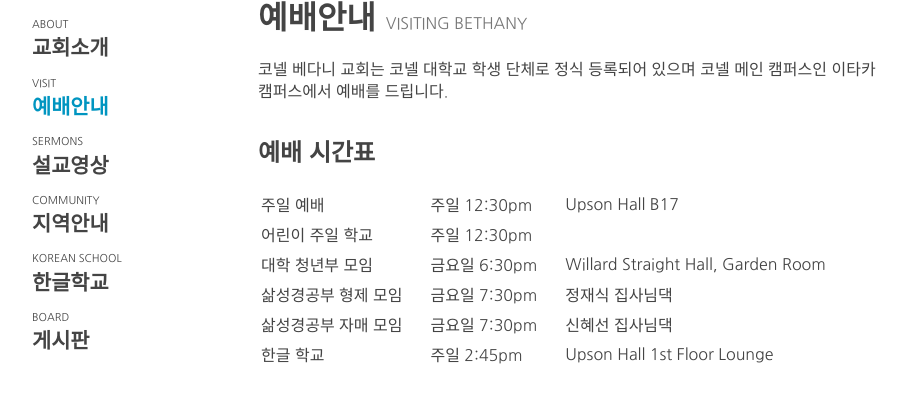
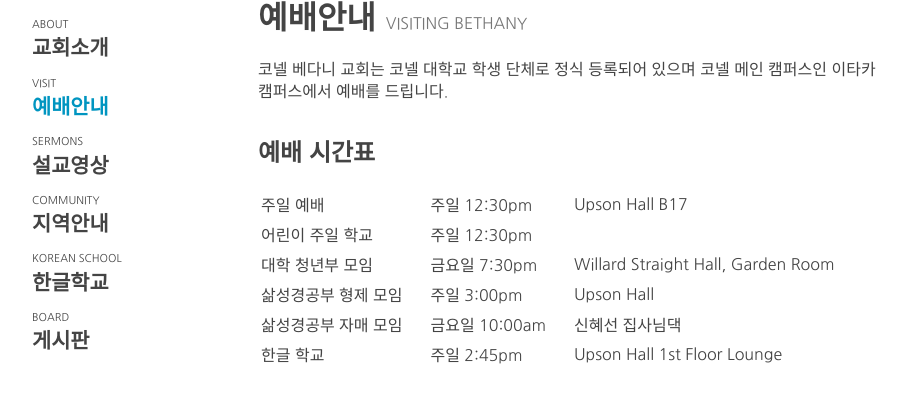
Before and after one commit to suchanlee/bethany, a Django app: page /visit/ in a window 1280 px wide. Shown: the part 153-563 px from the top of the page, without its empty margins (180-1084 px from the left). Run offline with Django 3.2, Linux system fonts and the light colour scheme; some libraries are stand-ins or nearby versions.

Commit message:
changes to hours

```diff
--- a/bethany/static/css/main.css
+++ b/bethany/static/css/main.css
@@ -731,6 +731,9 @@
 .register form table .register-form-label {
   text-align: right;
 }
+.register input[type="submit"] {
+  cursor: pointer;
+}
 .form-errors-container {
   text-align: center;
 }
--- a/bethany/static/css/main.less
+++ b/bethany/static/css/main.less
@@ -808,6 +808,9 @@
 			}
 		}
 	}
+	input[type="submit"] {
+		cursor: pointer;
+	}
 }
 
 .form-errors-container {
--- a/bethany/templates/website/about.html
+++ b/bethany/templates/website/about.html
@@ -64,7 +64,7 @@
 	<div class="sub-content" id="serving-people">
 		<h1>섬기는 사람들<span class="eng-heading">SERVING PEOPLE</span></h1>
 		<div id="serving-people-pic">
-			<img src="{% static "img/pastor_pic2.jpg" %}" alt="pastor picture">
+			<img src="{% static "img/pastor_pic3.jpg" %}" alt="pastor picture">
 		</div>
 
 		<p class="strong pheader">담임 목사 이 상 원</p>
@@ -72,7 +72,6 @@
 		<ul>
 			<li>(전) 뉴욕벧엘성결교회 협동목사(NY)</li>
 			<li>(전) 퀸즈장로교회 부목사(NY)</li>
-			<li>(전) 새언약교회 교육전도사 및 교육목사(TX) (전) 신길교회 교육전도사(서울)</li>
 		</ul>
 		<ul>
 			<li>서울신학대학교 신학과 졸업(B.A.)</li>
--- a/bethany/templates/website/visit.html
+++ b/bethany/templates/website/visit.html
@@ -37,17 +37,17 @@
 		</tr>
 		<tr>
 			<td>대학 청년부 모임</td>
-			<td>금요일 6:30pm</td>
+			<td>금요일 7:30pm</td>
 			<td>Willard Straight Hall, Garden Room</td>
 		</tr>
 		<tr>
 			<td>삶성경공부 형제 모임</td>
-			<td>금요일 7:30pm</td>
-			<td>정재식 집사님댁</td>
+			<td>주일 3:00pm</td>
+			<td>Upson Hall</td>
 		</tr>
 		<tr>
 			<td>삶성경공부 자매 모임</td>
-			<td>금요일 7:30pm</td>
+			<td>금요일 10:00am</td>
 			<td>신혜선 집사님댁</td>
 		</tr>
 		<tr>
```
Also changed, not shown: bethany/static/img/pastor_pic3.jpg (added).
